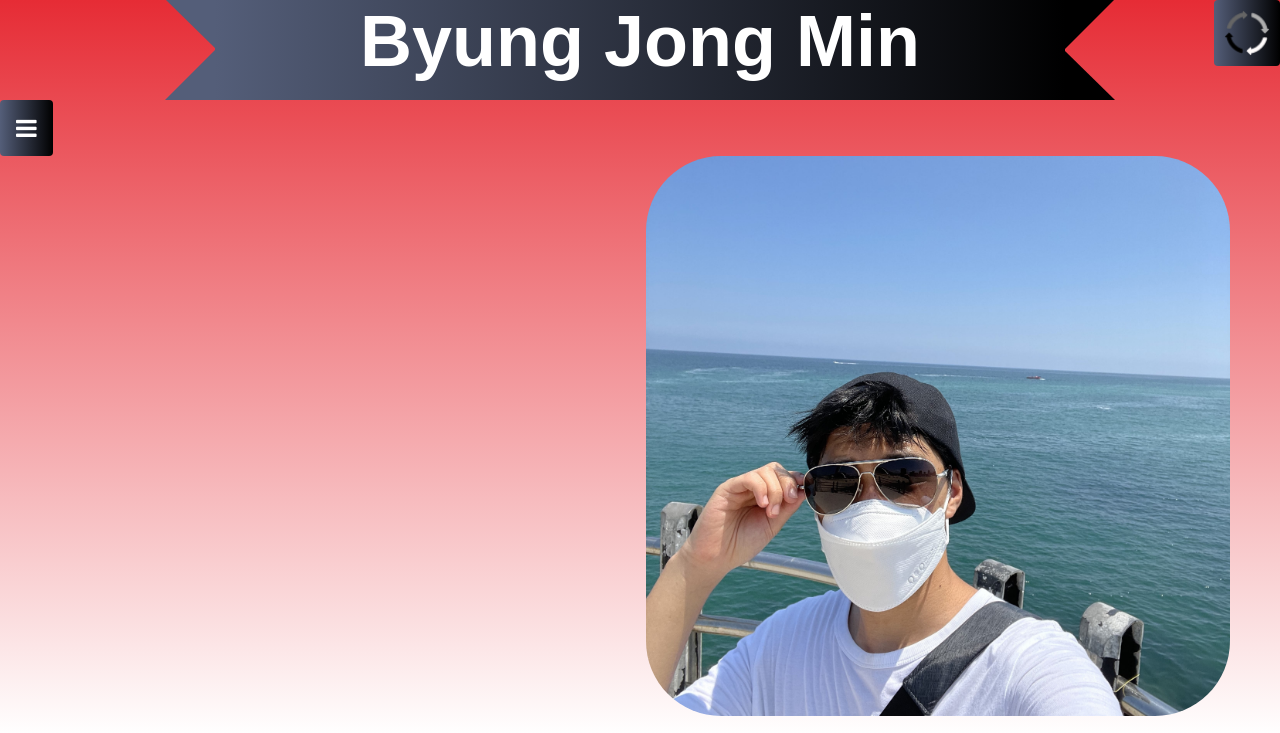
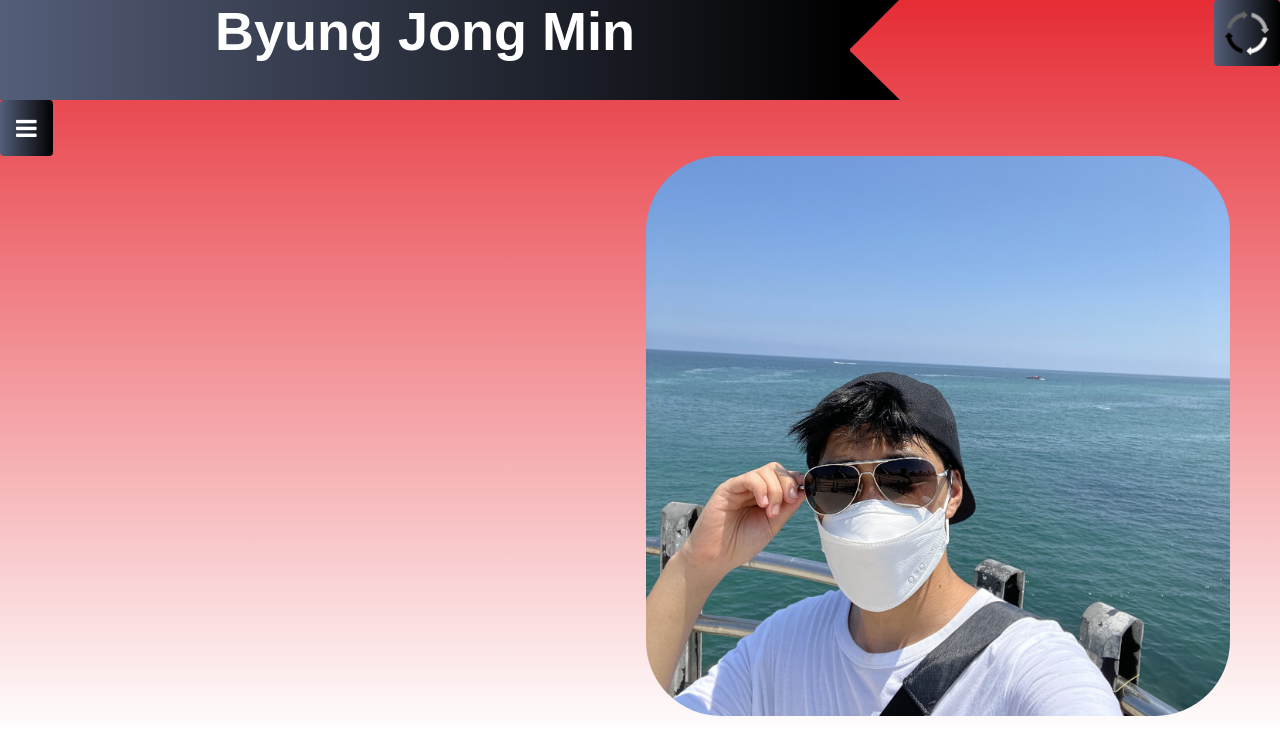
Before and after one commit to Byjong/CSCE412-Project5, a plain HTML site: page index.html in a window 1280 px wide. Shown: the top 733 px of the page. Drawn offline with Linux system fonts and the light colour scheme.

Commit message:
demo changes

```diff
--- a/index.html
+++ b/index.html
@@ -11,13 +11,13 @@
 </div>
 
 <body class=index>
-    <center>
+    <left>
         <div id="banner">
             <div class="head_title">
-                <h1>Byung Jong Min</h1>
+                <h2>Byung Jong Min</h2>
             </div>
         </div>
-    </center>
+    </left>
 
     <div class="menu">
         <link rel="stylesheet"
```
